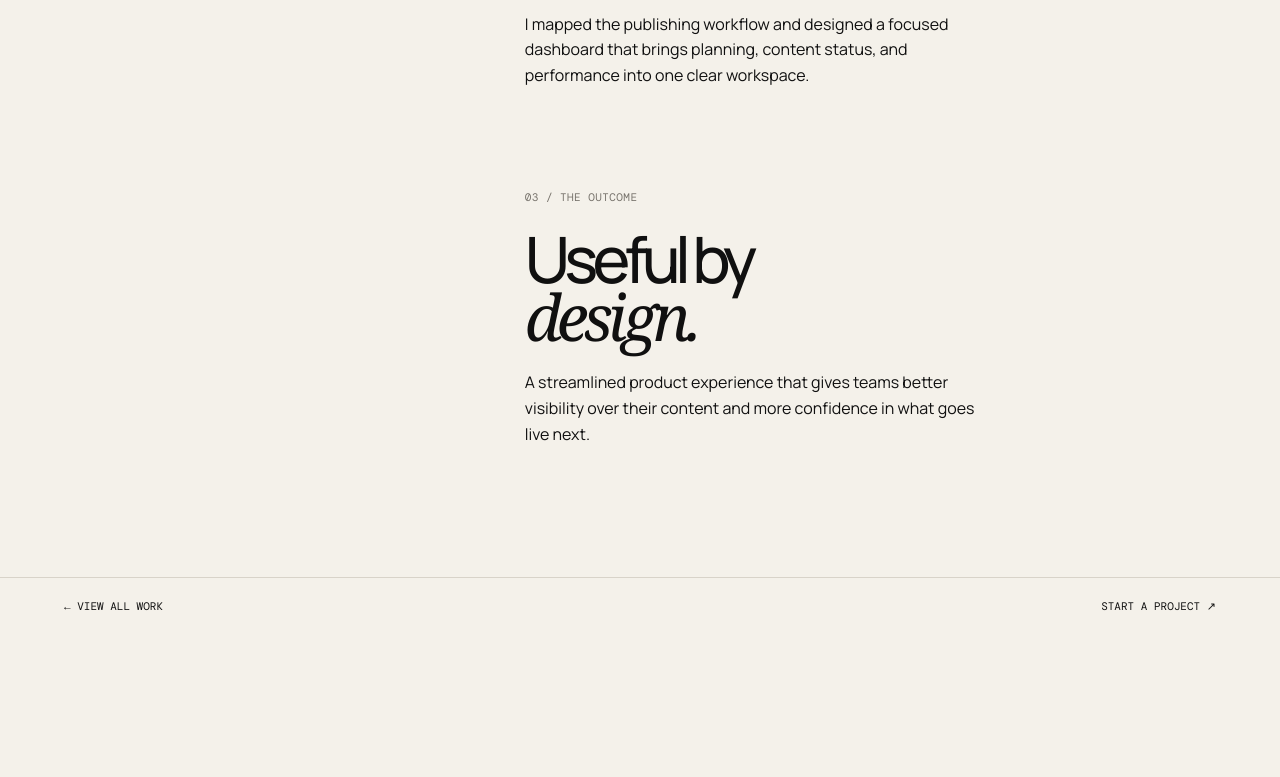
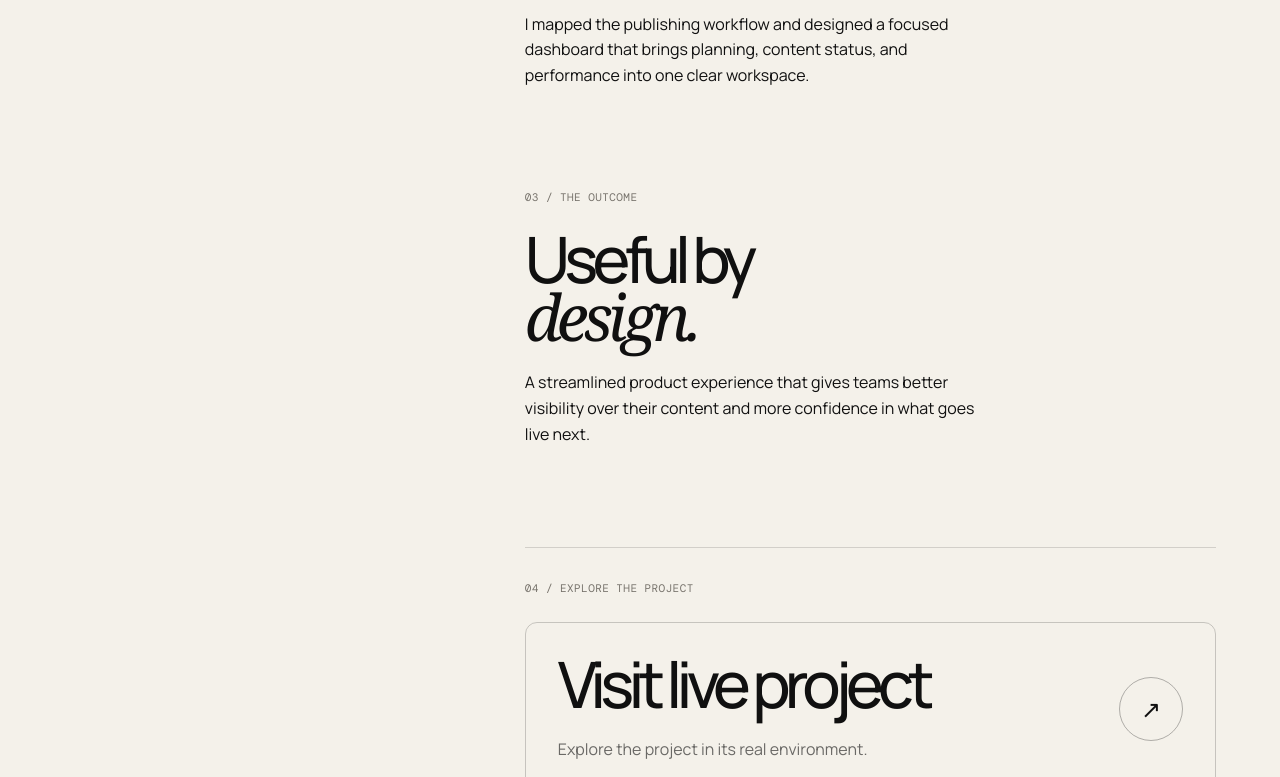
Before and after one commit to Oscah-jay/Ossy, a Next.js app: page /case-study/agent-4 in a window 1280 px wide. Shown: the part 2137-2914 px from the top of the page. Before the commit the page ends 2780 px from the top, so only its background shows below. Built offline with nearby package versions, Linux system fonts and the light colour scheme.

Commit message:
Feat: Add project link in case study

```diff
--- a/app/case-study/[slug]/page.tsx
+++ b/app/case-study/[slug]/page.tsx
@@ -3,7 +3,8 @@
 import Link from 'next/link'
 import { useParams } from 'next/navigation'
 
-const studies: Record<string, { title: string; label: string; image: string; tone: string; intro: string; challenge: string; approach: string; outcome: string; steps: string[] }> = {
+const studies: Record<string, { title: string; label: string; image: string; tone: string; intro: string; challenge: string; approach: string; outcome: string; projectUrl?: string; steps: string[] }> = {
+
   'mercan-autospares': {
     title: 'Mercan Autospares',
     label: 'A clearer route to automotive care.',
@@ -13,7 +14,8 @@ const studies: Record<string, { title: string; label: string; image: string; ton
     challenge: 'Customers needed to move between parts, services, and business information without knowing where to start or which option was right for their vehicle.',
     approach: 'I organized the experience around clear service pathways, responsive layouts, and a visual hierarchy that makes automotive information easier to scan and act on.',
     outcome: 'A more approachable web experience that helps customers find the right product or service with less friction.',
-    steps: ['Discovery & interviews', 'Information architecture', 'Responsive UI design', 'Prototype & testing']
+    steps: ['Discovery & interviews', 'Information architecture', 'Responsive UI design', 'Prototype & testing'] ,
+    projectUrl: 'https://www.figma.com/design/BxdZPLe8wG0dyoVhttiEfQ/Mercan-auto-spares?node-id=0-1&t=wxORoWXnfcv7pr4D-1'
   },
   'pure-uxels': {
     title: 'Pure UXels',
@@ -29,7 +31,8 @@ const studies: Record<string, { title: string; label: string; image: string; ton
         'Visual identity development',
         'UI/UX design & information architecture',
         'Website development & responsive optimization'
-    ]
+    ],
+    projectUrl: 'https://pureuxels.com'
 },
 'pxl-prints': {
     title: 'PXL-Prints',
@@ -45,7 +48,8 @@ const studies: Record<string, { title: string; label: string; image: string; ton
         'Visual identity development',
         'Product experience & information architecture',
         'UI/UX design & responsive layouts'
-    ]
+    ],
+    projectUrl: 'https://pxl-lilac.vercel.app/'
 },
 'newlife-fountain-ministries': {
     title: 'Newlife Fountain Ministries',
@@ -61,7 +65,9 @@ const studies: Record<string, { title: string; label: string; image: string; ton
         'Information architecture & content strategy',
         'UI/UX design & responsive development',
         'Donation integration & user experience refinement'
-    ]
+    ],
+    projectUrl: 'https://nfm-phi.vercel.app/'
+
 },
   'agent-4':
   { title: 'Agent 4',
@@ -72,7 +78,8 @@ const studies: Record<string, { title: string; label: string; image: string; ton
     challenge: 'Social teams were balancing calendars, approvals, publishing, and reporting across disconnected tools, creating unnecessary context switching.',
     approach: 'I mapped the publishing workflow and designed a focused dashboard that brings planning, content status, and performance into one clear workspace.',
     outcome: 'A streamlined product experience that gives teams better visibility over their content and more confidence in what goes live next.',
-    steps: ['Workflow research', 'Dashboard architecture', 'Interaction design', 'Beta validation']
+    steps: ['Workflow research', 'Dashboard architecture', 'Interaction design', 'Beta validation'],
+    projectUrl: 'https://www.figma.com/design/uLObMKQzpyC8oDHgFwV0XG/Agent4?node-id=0-1&t=6LkmhGXwk2gHVkeY-1'
   },
   'go-cart': {
     title: 'Go Cart',
@@ -83,7 +90,8 @@ const studies: Record<string, { title: string; label: string; image: string; ton
     challenge: 'Customers, vendors, and delivery teams each needed different information at different moments, but the experience had to feel like one connected system.',
     approach: 'I designed the core marketplace and operational dashboards around shared order states, clear handoffs, and fast actions for every participant.',
     outcome: 'A unified product direction that makes ordering, vendor management, and delivery coordination feel more transparent.',
-    steps: ['Service mapping', 'Marketplace flows', 'Operations dashboard', 'Design system']
+    steps: ['Service mapping', 'Marketplace flows', 'Operations dashboard', 'Design system'],
+    projectUrl: 'https://www.figma.com/design/ePTMv926E5XJIxkGc30QpB/witz-new?node-id=0-1&t=45zo5PnHHMaMi6rW-1'
   },
 }
 
@@ -94,7 +102,69 @@ export default function CaseStudyPage() {
   return <main className={`study-page study-${study.tone}`}>
     <header className="study-header"><Link className="wordmark" href="/#top"><span className="Oscah">O</span><span>Oscah<br />Juma</span></Link><Link className="back-link" href="/#work">← Back to work</Link></header>
     <section className="study-hero container"><p className="eyebrow">UI/UX case study / Selected work</p><h1>{study.title}<br /><em>{study.label}</em></h1><p className="study-intro">{study.intro}</p><img className="study-cover" src={study.image} alt={`${study.title} interface project`} /></section>
-    <section className="study-content container"><aside><p className="eyebrow">The approach</p><ol>{study.steps.map((step, index) => <li key={step}><span>0{index + 1}</span>{step}</li>)}</ol></aside><div className="study-copy"><div><p className="eyebrow">01 / The challenge</p><h2>Start with the<br /><em>real problem.</em></h2><p>{study.challenge}</p></div><div><p className="eyebrow">02 / The approach</p><h2>Make the complex<br /><em>feel possible.</em></h2><p>{study.approach}</p></div><div><p className="eyebrow">03 / The outcome</p><h2>Useful by<br /><em>design.</em></h2><p>{study.outcome}</p></div></div></section>
+
+<section className="study-content container">
+  <aside>
+    <p className="eyebrow">The approach</p>
+    <ol>
+      {study.steps.map((step, index) => (
+        <li key={step}>
+          <span>0{index + 1}</span>
+          {step}
+        </li>
+      ))}
+    </ol>
+  </aside>
+
+  <div className="study-copy">
+    <div>
+      <p className="eyebrow">01 / The challenge</p>
+      <h2>Start with the<br /><em>real problem.</em></h2>
+      <p>{study.challenge}</p>
+    </div>
+
+    <div>
+      <p className="eyebrow">02 / The approach</p>
+      <h2>Make the complex<br /><em>feel possible.</em></h2>
+      <p>{study.approach}</p>
+    </div>
+
+    <div>
+      <p className="eyebrow">03 / The outcome</p>
+      <h2>Useful by<br /><em>design.</em></h2>
+      <p>{study.outcome}</p>
+    </div>
+
+
+{study.projectUrl && (
+  <div className="study-live-link pt-8 border-t border-current/15">
+    <p className="eyebrow mb-5">04 / Explore the project</p>
+
+    <a
+      href={study.projectUrl}
+      target="_blank"
+      rel="noopener noreferrer"
+      className="group flex w-full items-center justify-between gap-6 rounded-xl border border-current/20 px-6 py-6 transition-all duration-300 hover:bg-white/5 sm:px-8 sm:py-8"
+    >
+      <div>
+        <h2 className="text-2xl font-medium tracking-tight sm:text-3xl">
+          Visit live project
+        </h2>
+        <p className="mt-2 text-sm opacity-60">
+          Explore the project in its real environment.
+        </p>
+      </div>
+
+      <span className="flex size-14 shrink-0 items-center justify-center rounded-full border border-current/30 text-2xl transition-all duration-300 group-hover:rotate-45 group-hover:bg-white group-hover:text-black sm:size-16">
+        ↗
+      </span>
+    </a>
+  </div>
+)}
+
+  </div>
+</section>
+
     <footer className="study-footer container"><Link href="/#work">← View all work</Link><Link href="/#contact">Start a project ↗</Link></footer>
   </main>
 }
```
